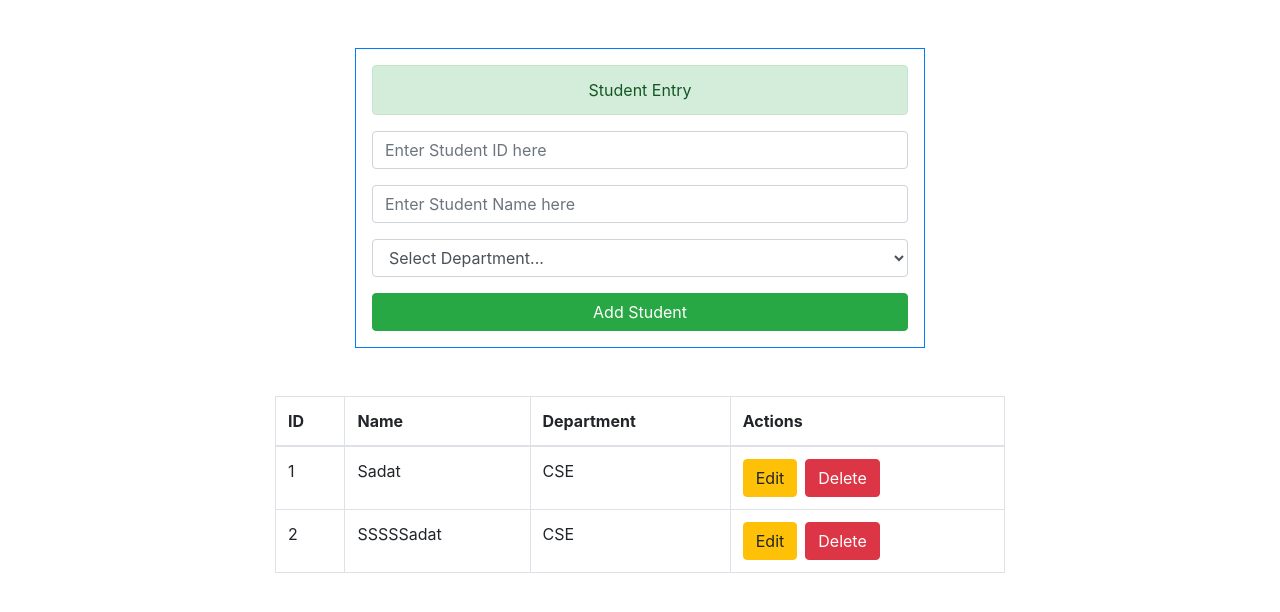
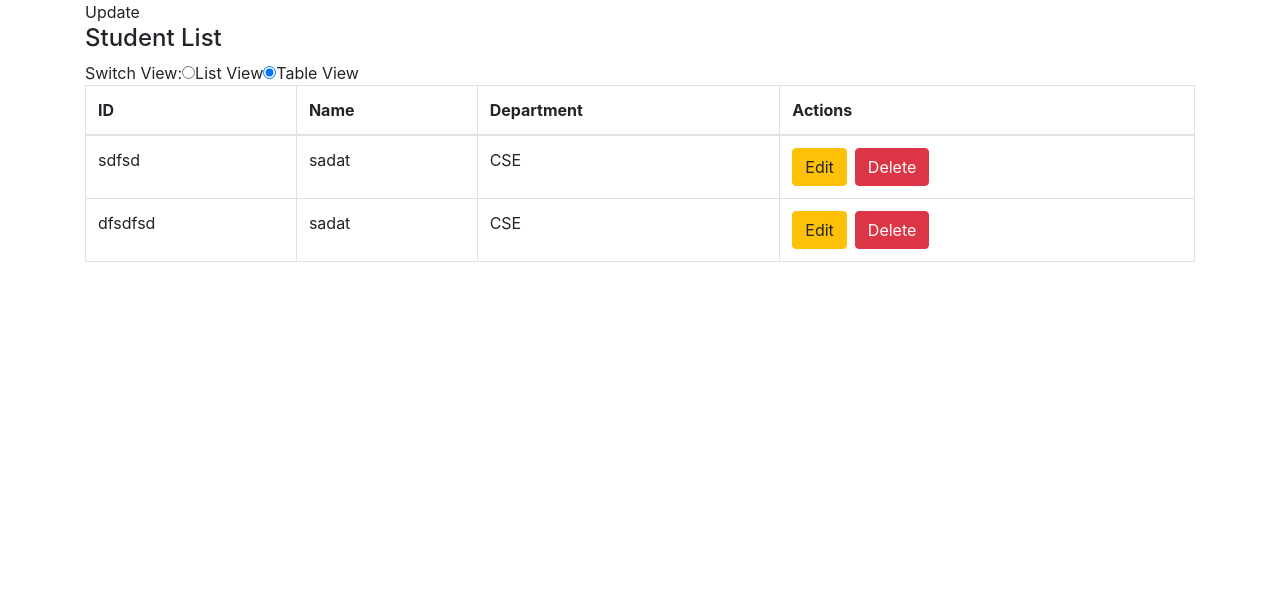
Before and after one commit to SadatJubayer/react_student_portal, a React (Create React App) app: page / in a window 1280 px wide. Shown: the top 612 px of the page. Built offline with nearby package versions, Linux system fonts and the light colour scheme.

Commit message:
student  views

```diff
--- a/src/App.js
+++ b/src/App.js
@@ -1,5 +1,5 @@
 import React from 'react';
-import StudentPortal from './components/studentPortal';
+import StudentPortal from './studentPortal';
 
 function App() {
   return (
--- /dev/null
+++ b/src/studentPortal/forms/index.jsx
@@ -0,0 +1,13 @@
+import React, { Component } from 'react';
+class StudentForm extends Component {
+  state = {
+    name: '',
+    dept: ''
+  };
+  render() {
+    const { editable, editableStudent } = this.props;
+    return <div>{editable ? 'New Studnet' : 'Update'}</div>;
+  }
+}
+
+export default StudentForm;
--- /dev/null
+++ b/src/studentPortal/index.jsx
@@ -0,0 +1,59 @@
+import React, { Component } from 'react';
+import StudentViews from './views';
+import StudentFrom from './forms';
+
+class StudentPortal extends Component {
+  state = {
+    students: [
+      { id: 'sdfsd', name: 'sadat', dept: 'CSE' },
+      { id: 'dfsdfsd', name: 'sadat', dept: 'CSE' }
+    ],
+    editable: false,
+    selectedStudent: null
+  };
+
+  handleEdit = id => {
+    this.setState({
+      editable: true,
+      selectedStudent: id
+    });
+  };
+
+  handleDelete = id => {
+    const students = this.state.students.filter(s => s.id !== id);
+    this.setState({ students });
+    if (this.state.selectedStudent === id) {
+      this.setState({
+        editable: false,
+        selectedStudent: null
+      });
+    }
+  };
+
+  render() {
+    const { students, editable, selectedStudent } = this.state;
+
+    let editableStudent = null;
+    if (editable) {
+      editableStudent = students.find(
+        student => student.id === selectedStudent
+      );
+    }
+
+    return (
+      <>
+        <StudentFrom
+          editable={this.state.editable}
+          editableStudent={editableStudent}
+        />
+        <StudentViews
+          students={students}
+          handleEdit={this.handleEdit}
+          handleDelete={this.handleDelete}
+        />
+      </>
+    );
+  }
+}
+
+export default StudentPortal;
--- /dev/null
+++ b/src/studentPortal/views/index.jsx
@@ -0,0 +1,81 @@
+import React from 'react';
+
+import ListView from './list-view';
+import TableView from './table-view';
+
+export default class StudentViews extends React.Component {
+  state = {
+    isListView: false,
+    view: 'list'
+  };
+
+  generateViews = () => {
+    const { students, handleEdit, handleDelete } = this.props;
+    if (this.state.isListView) {
+      return (
+        <ListView
+          students={students}
+          handleEdit={handleEdit}
+          handleDelete={handleDelete}
+        />
+      );
+    } else {
+      return (
+        <TableView
+          students={students}
+          handleEdit={handleEdit}
+          handleDelete={handleDelete}
+        />
+      );
+    }
+  };
+
+  handleChange = e => {
+    this.setState({
+      view: e.target.value,
+      isListView: e.target.value === 'list'
+    });
+  };
+
+  render() {
+    return (
+      <div>
+        <h4>Student List</h4>
+        <div>
+          Switch View:
+          <input
+            type="radio"
+            name="view"
+            checked={this.state.isListView}
+            value="list"
+            onChange={this.handleChange}
+          />
+          List View
+          <input
+            type="radio"
+            name="table"
+            checked={!this.state.isListView}
+            value="table"
+            onChange={this.handleChange}
+          />
+          Table View
+        </div>
+
+        {this.generateViews()}
+      </div>
+    );
+  }
+}
+
+// export default function StudentViews({ students }) {
+//   console.log(students);
+//   return (
+//     <div>
+//       <h4>List View</h4>
+//       <ListView students={students} />
+
+//       <h4>Table View</h4>
+//       <TableView students={students} />
+//     </div>
+//   );
+// }
--- /dev/null
+++ b/src/studentPortal/views/list-view.jsx
@@ -0,0 +1,34 @@
+import React from 'react';
+const ListView = ({ students, handleEdit, handleDelete }) => {
+  return (
+    <ul className="list-group">
+      {students.map(({ id, name, dept }) => {
+        return (
+          <li key={id} className="list-group-item">
+            {<span>{id}</span>}
+            <div>
+              <h4>{name}</h4>
+              <h6>{dept}</h6>
+            </div>
+            <div className="ml-auto">
+              <button
+                className="btn btn-success"
+                onClick={() => handleEdit(id)}
+              >
+                Edit
+              </button>
+              <button
+                className="btn btn-danger"
+                onClick={() => handleDelete(id)}
+              >
+                Delete
+              </button>
+            </div>
+          </li>
+        );
+      })}
+    </ul>
+  );
+};
+
+export default ListView;
--- /dev/null
+++ b/src/studentPortal/views/table-view.jsx
@@ -0,0 +1,43 @@
+import React from 'react';
+
+const TableView = ({ students, handleEdit, handleDelete }) => {
+  return (
+    <table className="table table-bordered">
+      <thead>
+        <tr>
+          <th scope="col">ID</th>
+          <th scope="col">Name</th>
+          <th scope="col">Department</th>
+          <th scope="col">Actions</th>
+        </tr>
+      </thead>
+      <tbody>
+        {students.map(({ id, name, dept }) => {
+          return (
+            <tr key={id}>
+              <td>{id}</td>
+              <td>{name}</td>
+              <td>{dept}</td>
+              <td>
+                <button
+                  onClick={() => handleEdit(id)}
+                  className="btn btn-small btn-warning"
+                >
+                  Edit
+                </button>
+                <button
+                  onClick={() => handleDelete(id)}
+                  className="btn btn-small ml-2 btn-danger"
+                >
+                  Delete
+                </button>
+              </td>
+            </tr>
+          );
+        })}
+      </tbody>
+    </table>
+  );
+};
+
+export default TableView;
```
Also changed, not shown: 2 other files (tests, documents, lock files or other folders).
